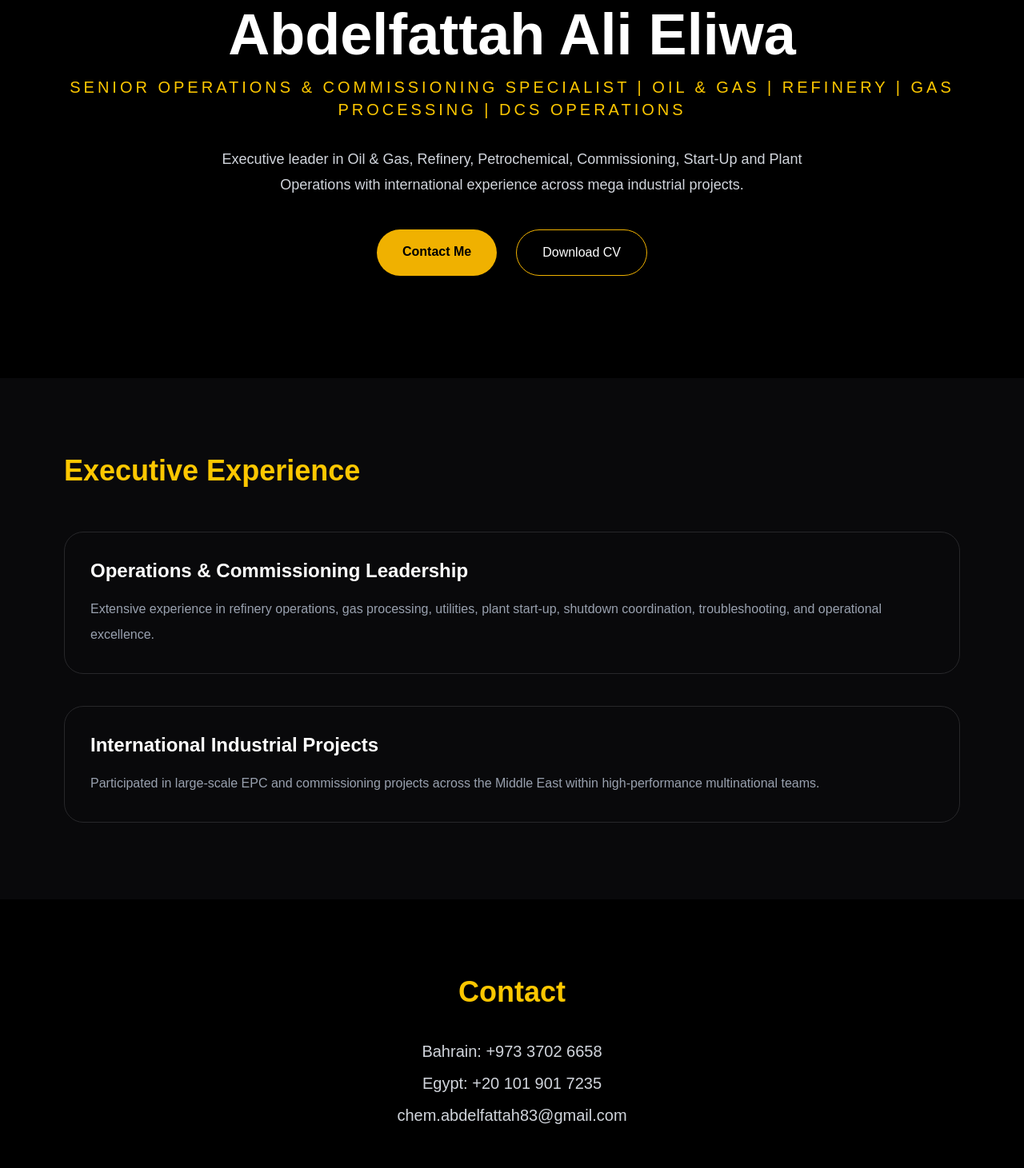
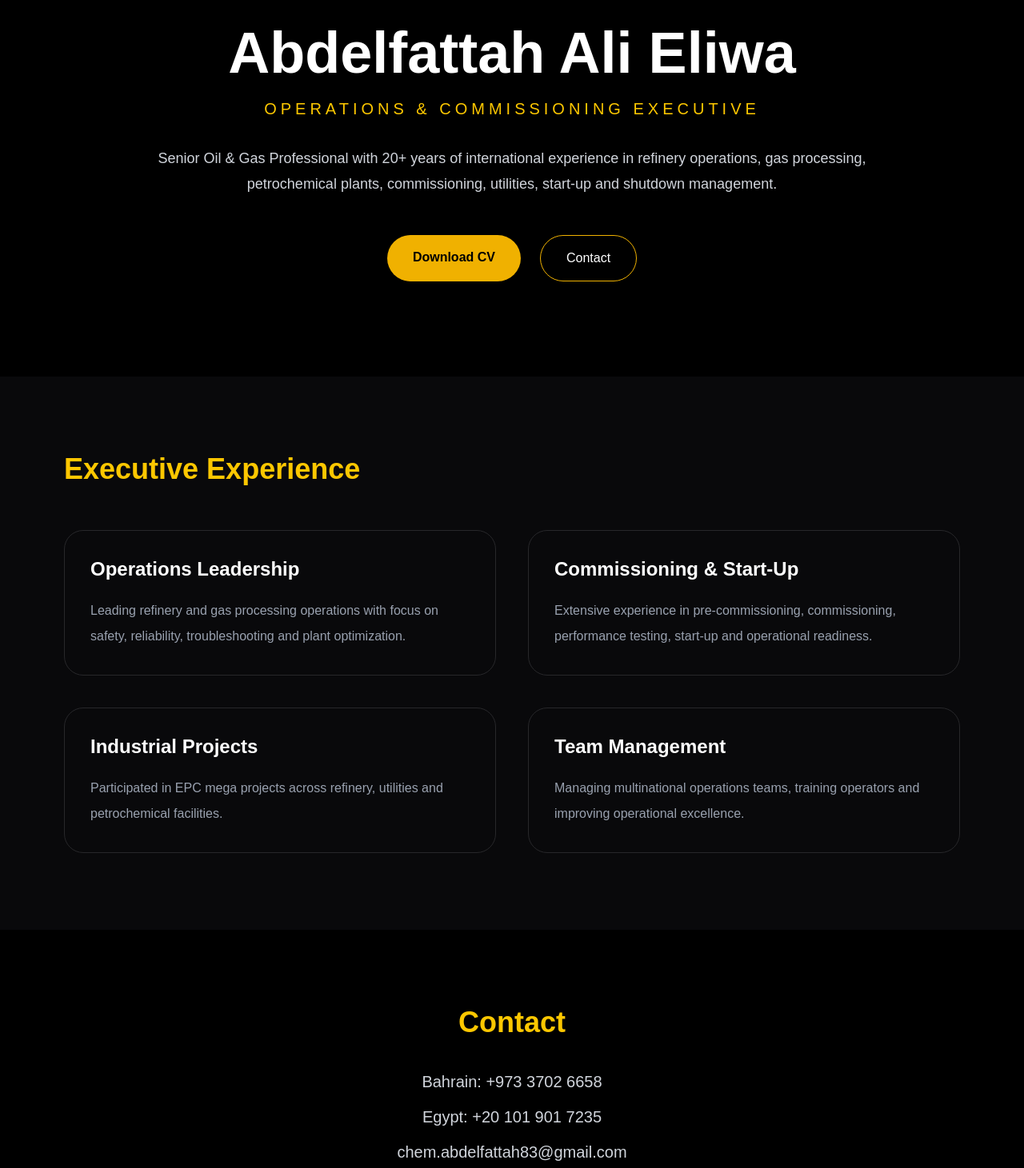
Before and after one commit to chemabdelfattah83/executive-portfolio, a Next.js app: page / in a window 1280 px wide. Shown: the part 329-1790 px from the top of the page at 80% size. Built offline with nearby package versions, Linux system fonts and the light colour scheme.

Commit message:
update portfolio

```diff
--- a/app/page.tsx
+++ b/app/page.tsx
@@ -1,74 +1,102 @@
 export default function Home() {
   return (
-    <main className="min-h-screen bg-black text-white">
-      {/* HERO SECTION */}
-      <section className="flex flex-col items-center justify-center text-center px-6 py-32">
+    <main className="bg-black text-white min-h-screen">
+
+      {/* HERO */}
+      <section className="min-h-screen flex flex-col justify-center items-center text-center px-6">
+
         <img
           src="/profile.jpg"
           alt="Executive Portrait"
-          className="w-44 h-44 rounded-full border-4 border-yellow-500 object-cover shadow-2xl"
+          className="w-52 h-52 rounded-full border-4 border-yellow-500 object-cover shadow-2xl"
         />
 
         <h1 className="text-5xl md:text-7xl font-bold mt-8">
           Abdelfattah Ali Eliwa
         </h1>
 
-        <p className="text-yellow-400 text-xl mt-4 tracking-[4px] uppercase">
-          Senior Operations & Commissioning Specialist | Oil & Gas | Refinery | Gas Processing | DCS Operations
+        <p className="text-yellow-400 tracking-[5px] uppercase mt-5 text-xl">
+          Operations & Commissioning Executive
         </p>
 
-        <p className="max-w-3xl text-gray-300 mt-8 text-lg leading-8">
-          Executive leader in Oil & Gas, Refinery, Petrochemical,
-          Commissioning, Start-Up and Plant Operations with international
-          experience across mega industrial projects.
+        <p className="max-w-4xl text-gray-300 mt-8 leading-8 text-lg">
+          Senior Oil & Gas Professional with 20+ years of international
+          experience in refinery operations, gas processing,
+          petrochemical plants, commissioning, utilities,
+          start-up and shutdown management.
         </p>
 
-        <div className="flex gap-6 mt-10">
+        <div className="flex gap-6 mt-12 flex-wrap justify-center">
           <a
-            href="#contact"
+            href="/CV.pdf"
             className="bg-yellow-500 text-black px-8 py-4 rounded-full font-bold hover:bg-yellow-400 transition"
           >
-            Contact Me
+            Download CV
           </a>
 
           <a
-            href="/CV.pdf"
+            href="#contact"
             className="border border-yellow-500 px-8 py-4 rounded-full hover:bg-yellow-500 hover:text-black transition"
           >
-            Download CV
+            Contact
           </a>
         </div>
       </section>
 
       {/* EXPERIENCE */}
-      <section className="px-8 md:px-20 py-24 bg-zinc-950">
-        <h2 className="text-4xl font-bold mb-14 text-yellow-400">
+      <section className="bg-zinc-950 px-8 md:px-20 py-24">
+
+        <h2 className="text-4xl font-bold text-yellow-400 mb-14">
           Executive Experience
         </h2>
 
-        <div className="space-y-10">
+        <div className="grid md:grid-cols-2 gap-10">
+
           <div className="border border-zinc-800 p-8 rounded-3xl">
             <h3 className="text-2xl font-semibold">
-              Operations & Commissioning Leadership
+              Operations Leadership
             </h3>
 
-            <p className="text-gray-400 mt-4 leading-8">
-              Extensive experience in refinery operations, gas processing,
-              utilities, plant start-up, shutdown coordination, troubleshooting,
-              and operational excellence.
+            <p className="text-gray-400 mt-5 leading-8">
+              Leading refinery and gas processing operations with focus on
+              safety, reliability, troubleshooting and plant optimization.
             </p>
           </div>
 
           <div className="border border-zinc-800 p-8 rounded-3xl">
             <h3 className="text-2xl font-semibold">
-              International Industrial Projects
+              Commissioning & Start-Up
             </h3>
 
-            <p className="text-gray-400 mt-4 leading-8">
-              Participated in large-scale EPC and commissioning projects across
-              the Middle East within high-performance multinational teams.
+            <p className="text-gray-400 mt-5 leading-8">
+              Extensive experience in pre-commissioning,
+              commissioning, performance testing,
+              start-up and operational readiness.
             </p>
           </div>
+
+          <div className="border border-zinc-800 p-8 rounded-3xl">
+            <h3 className="text-2xl font-semibold">
+              Industrial Projects
+            </h3>
+
+            <p className="text-gray-400 mt-5 leading-8">
+              Participated in EPC mega projects across refinery,
+              utilities and petrochemical facilities.
+            </p>
+          </div>
+
+          <div className="border border-zinc-800 p-8 rounded-3xl">
+            <h3 className="text-2xl font-semibold">
+              Team Management
+            </h3>
+
+            <p className="text-gray-400 mt-5 leading-8">
+              Managing multinational operations teams,
+              training operators and improving operational excellence.
+            </p>
+          </div>
+
         </div>
       </section>
 
@@ -77,22 +105,19 @@ export default function Home() {
         id="contact"
         className="px-8 md:px-20 py-24 text-center"
       >
+
         <h2 className="text-4xl font-bold text-yellow-400 mb-10">
           Contact
         </h2>
 
-        <p className="text-xl text-gray-300">
-          Bahrain: +973 3702 6658
-        </p>
+        <div className="space-y-4 text-xl text-gray-300">
+          <p>Bahrain: +973 3702 6658</p>
+          <p>Egypt: +20 101 901 7235</p>
+          <p>chem.abdelfattah83@gmail.com</p>
+        </div>
 
-        <p className="text-xl text-gray-300 mt-3">
-          Egypt: +20 101 901 7235
-        </p>
+      </section>
 
-        <p className="text-xl text-gray-300 mt-3">
-          chem.abdelfattah83@gmail.com
-        </p>
-      </section>
     </main>
   );
 }
```
